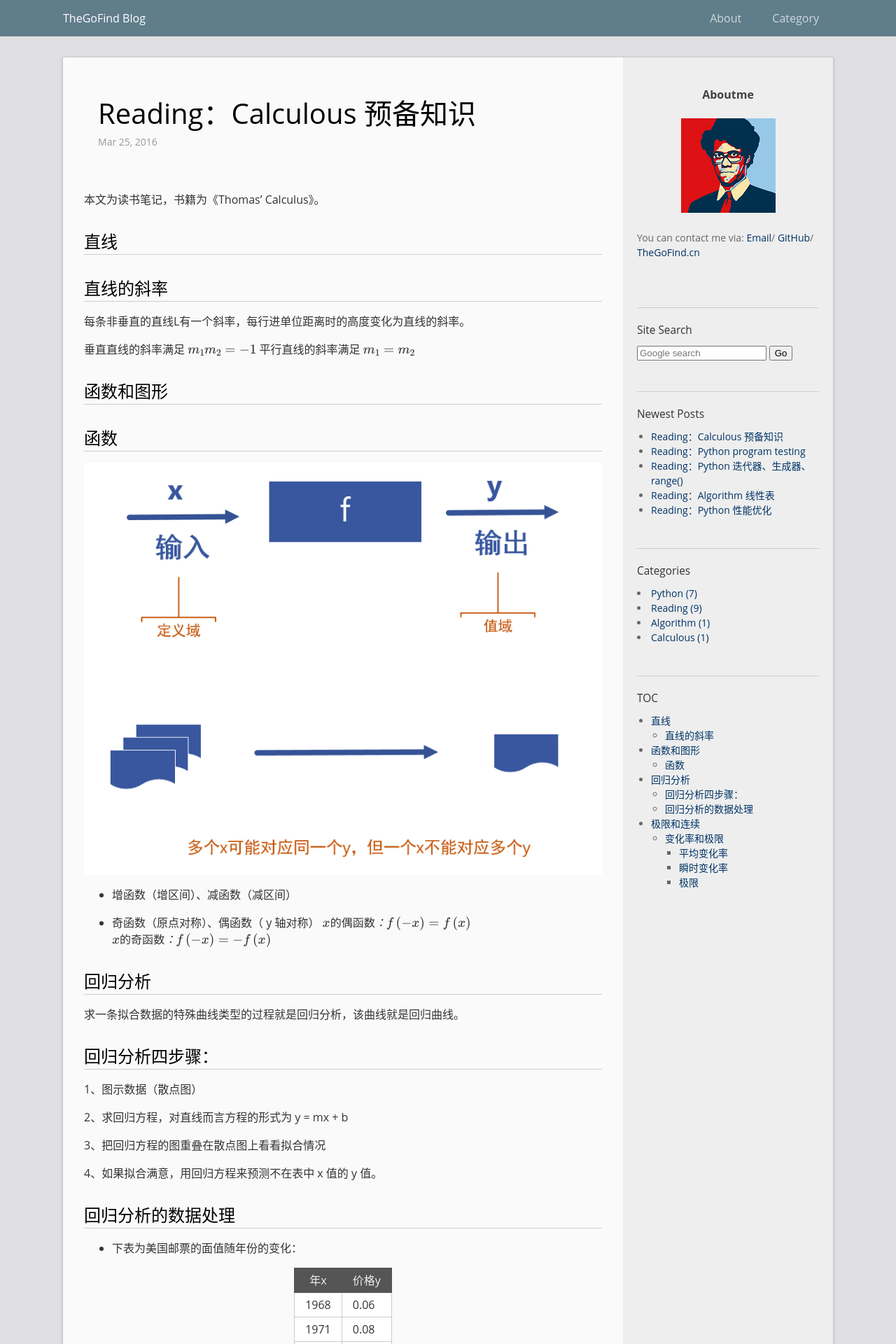
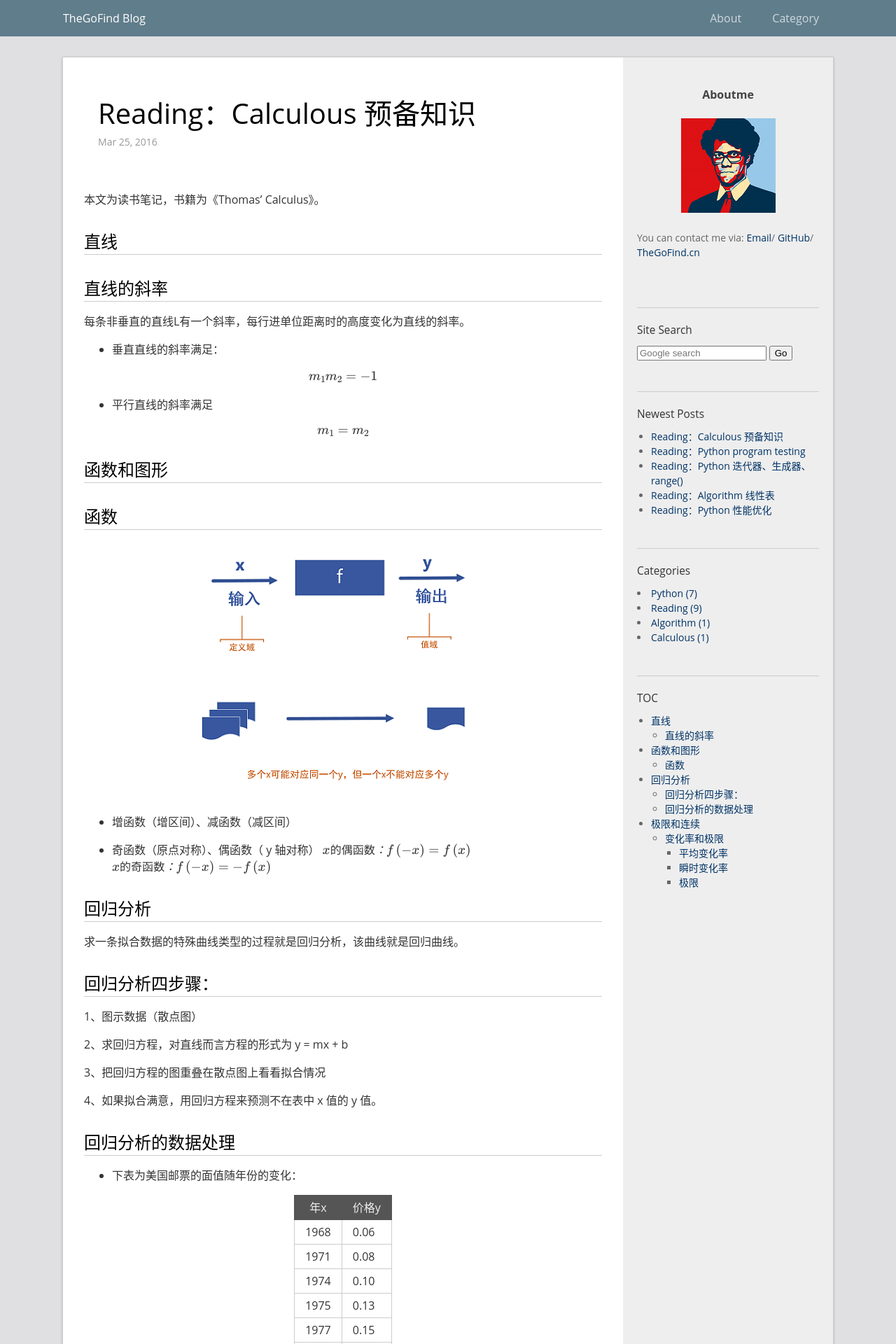
Before and after one commit to thegofind/thegofind.github.io, a Jekyll site: the page built from _posts/2016-03-25-Reading：Calculous 预备知识.md, in a window 1280 px wide. Shown: the top 1920 px of the page at 70% size. Built offline with Jekyll 4.4.1, drawn with Linux system fonts in a browser that asks for light colours; formulas are drawn with MathJax 3; comment, search, counter and statistics services are not loaded.

Commit message:
edit article

```diff
--- a/_posts/2016-03-25-Reading：Calculous 预备知识.md
+++ b/_posts/2016-03-25-Reading：Calculous 预备知识.md
@@ -13,14 +13,20 @@ permalink: /archivers/reading-calculous-pre-knowledge
 
 每条非垂直的直线L有一个斜率，每行进单位距离时的高度变化为直线的斜率。
 
-垂直直线的斜率满足
+- 垂直直线的斜率满足：
+
 $$
 {m}_{{1}}{m}_{{2}}=-1
 $$
-平行直线的斜率满足
+
+- 平行直线的斜率满足
+
 $$
 {m}_{{1}}={m}_{{2}}
 $$
+
+
+
 # 函数和图形
 
 ## 函数
@@ -31,10 +37,10 @@ $$
 
 - 奇函数（原点对称）、偶函数（ y 轴对称）
   $$
-  x的偶函数：f\left({-x}\right)=f\left({x}\right)
+  {x的偶函数：f\left({-x}\right)=f\left({x}\right)}
   $$
   $$
-  x的奇函数：f\left({-x}\right)=-f\left({x}\right)
+  {x的奇函数：f\left({-x}\right)=-f\left({x}\right)}
   $$
 
 # 回归分析
--- a/_sass/_layout.scss
+++ b/_sass/_layout.scss
@@ -49,7 +49,7 @@
 
 	.wrapper {
 		position: relative;
-		background: #FAFAFA;
+		background: #fff;
 		box-shadow: 0 1px 4px #999;
 		outline: 1px solid #CCC;
 		&:after {
```
Also changed, not shown: img/00010.png, img/00011.png, img/00012.png.
